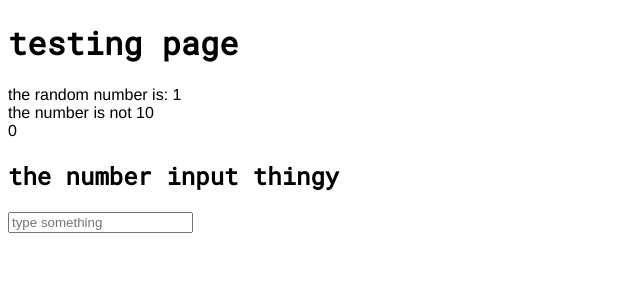
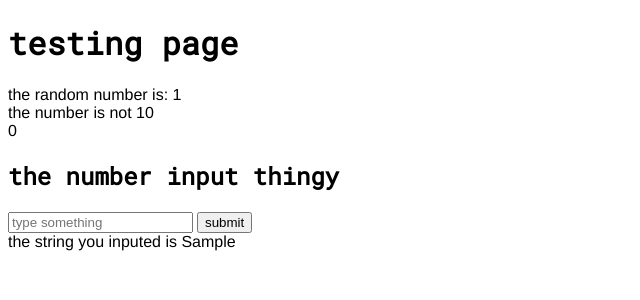
Before and after one commit to supereason333/flask-display-website, a Flask app: template templates/testing.html in a window 1280 px wide. Shown: the part 40-340 px from the top of the page, without its empty margins (0-640 px from the left). Run offline with Flask 3, Linux system fonts and the light colour scheme; the template is opened without the code that fills it: most values are stand-ins (such as "Sample title", 1, 10 or a date in 2020).

Commit message:
testing and inputs

```diff
--- a/app.py
+++ b/app.py
@@ -1,4 +1,4 @@
-from flask import Flask, render_template, url_for
+from flask import Flask, render_template, url_for, request
 import random
 
 app = Flask(__name__)
@@ -13,7 +13,8 @@ def images():
 
 @app.route('/process', methods=['POST'])
 def process():
-    return ''
+    inputString = request.form['stringInput']
+    return inputString
 
 @app.route('/testing', methods=['GET', 'POST'])
 def testing():
--- a/static/css/main.css
+++ b/static/css/main.css
@@ -1,3 +1,7 @@
+/* fucking pu things */
+img:hover {
+    display: none;
+}
 /* styling for the nav bar */
 nav ul {
     list-style-type: none;
--- a/templates/testing.html
+++ b/templates/testing.html
@@ -19,6 +19,12 @@
 {% endfor %}
 
 <h2>the number input thingy</h2>
-<input id="stringInput" type="text" placeholder="type something">
+<form method="post" action="/process">
+    <input id="stringInputField" type="text" name="stringInput" placeholder="type something">
+    <button id="stringInputbutton" type="submit">submit</button>
+</form>
+{% if inputString %}
+    <p1>the string you inputed is {{ inputString }}</p1>
+{% endif %}
 
 {% endblock %}
```
Also changed, not shown: 1 other file.
